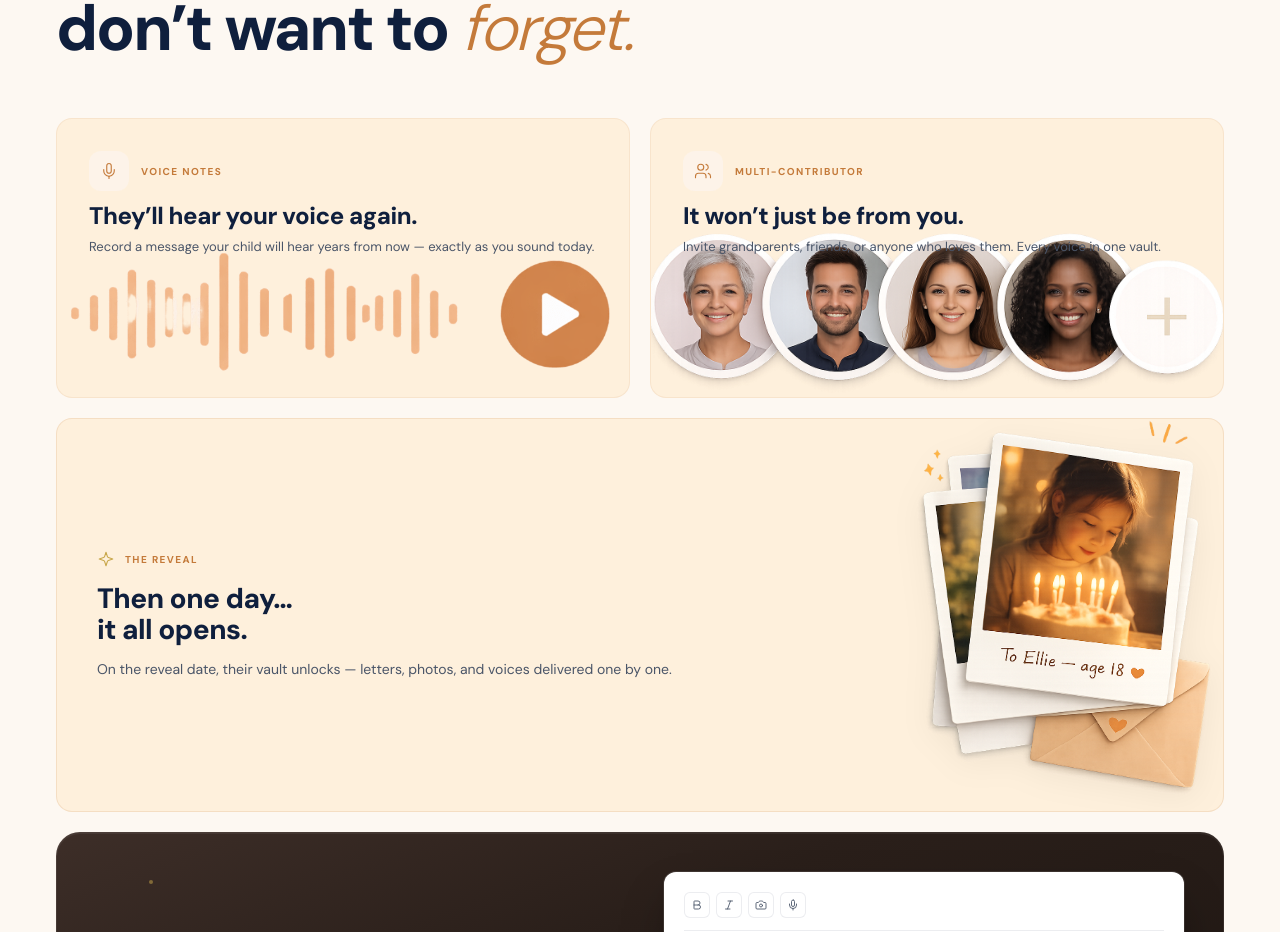
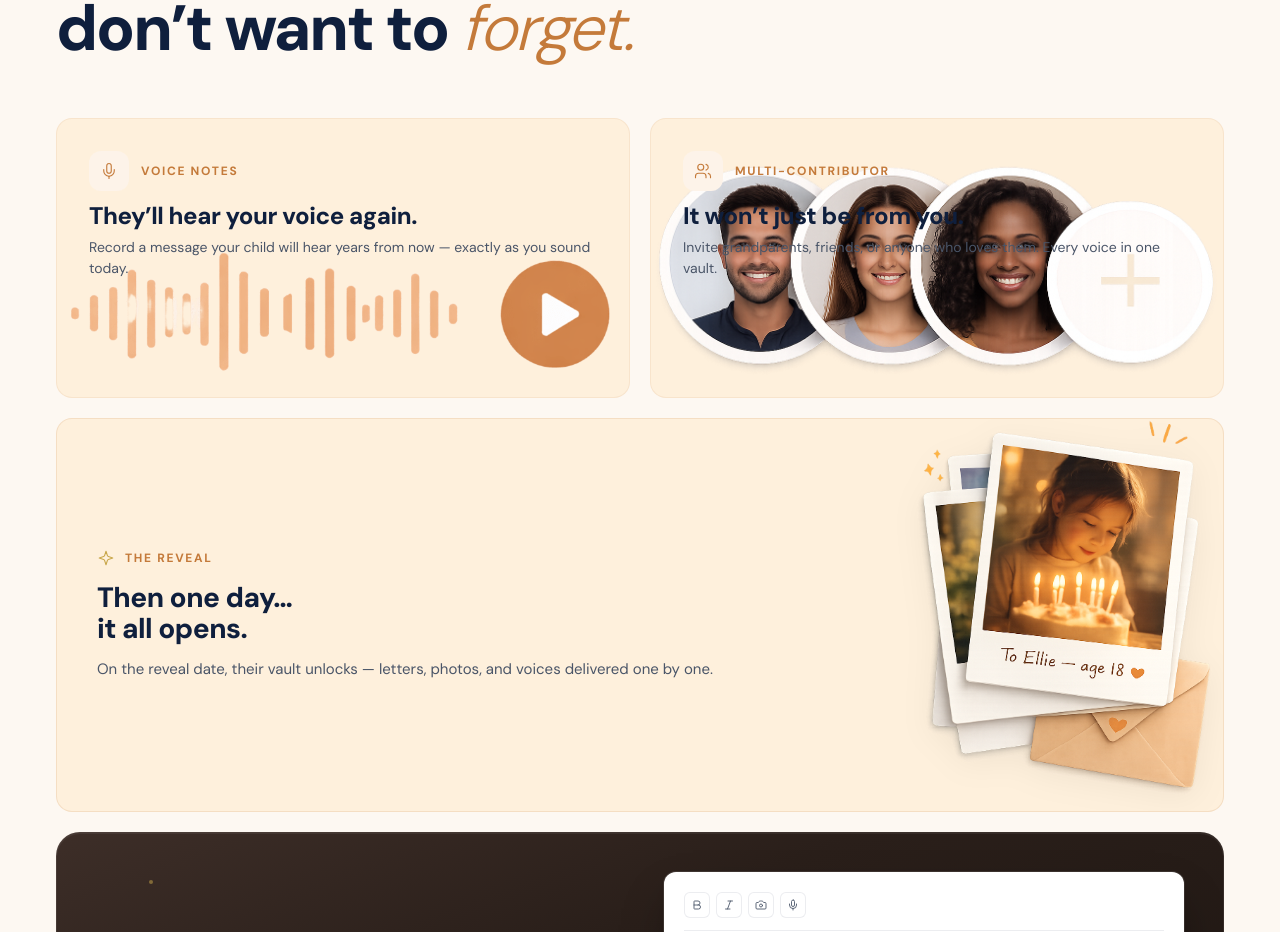
Before and after one commit to hteaopco/UntilThen, a Next.js app: page / in a window 1280 px wide. Shown: the part 1107-2039 px from the top of the page. Built offline with nearby package versions, Linux system fonts and the light colour scheme; no server answers.

Commit message:
Bump body and eyebrow font sizes on Voice/Multi/Reveal cards for readability
https://claude.ai/code/session_01FWRsqKhKb6urbkPKmehrBk

```diff
--- a/src/components/landing/Features.tsx
+++ b/src/components/landing/Features.tsx
@@ -85,14 +85,14 @@ export function Features() {
                   <div className="w-8 h-8 sm:w-10 sm:h-10 rounded-xl bg-amber-tint flex items-center justify-center">
                     <Mic size={18} strokeWidth={1.5} className="text-amber" />
                   </div>
-                  <span className="text-[9px] sm:text-[10px] font-bold tracking-[0.14em] uppercase text-amber">
+                  <span className="text-[11px] sm:text-[12px] font-bold tracking-[0.14em] uppercase text-amber">
                     Voice Notes
                   </span>
                 </div>
                 <h3 className="text-[16px] sm:text-[20px] lg:text-[24px] font-extrabold text-navy mb-1.5 sm:mb-2 tracking-[-0.4px] leading-[1.06]">
                   They&rsquo;ll hear your voice again.
                 </h3>
-                <p className="text-[11px] sm:text-[13px] leading-[1.55] text-ink-mid">
+                <p className="text-[13px] sm:text-[14px] leading-[1.55] text-ink-mid">
                   Record a message your child will hear years from now &mdash; exactly as you sound today.
                 </p>
               </div>
@@ -113,19 +113,19 @@ export function Features() {
                   <div className="w-8 h-8 sm:w-10 sm:h-10 rounded-xl bg-amber-tint flex items-center justify-center">
                     <Users size={18} strokeWidth={1.5} className="text-amber" />
                   </div>
-                  <span className="text-[9px] sm:text-[10px] font-bold tracking-[0.14em] uppercase text-amber">
+                  <span className="text-[11px] sm:text-[12px] font-bold tracking-[0.14em] uppercase text-amber">
                     Multi-Contributor
                   </span>
                 </div>
                 <h3 className="text-[16px] sm:text-[20px] lg:text-[24px] font-extrabold text-navy mb-1.5 sm:mb-2 tracking-[-0.4px] leading-[1.06]">
                   It won&rsquo;t just be from you.
                 </h3>
-                <p className="text-[11px] sm:text-[13px] leading-[1.55] text-ink-mid">
+                <p className="text-[13px] sm:text-[14px] leading-[1.55] text-ink-mid">
                   Invite grandparents, friends, or anyone who loves them. Every voice in one vault.
                 </p>
               </div>
               <Image
-                src="/IMG_2311.png"
+                src="/IMG_2324.png"
                 alt="Contributors"
                 width={500}
                 height={120}
@@ -144,7 +144,7 @@ export function Features() {
                     <path d="m12 3-1.912 5.813a2 2 0 0 1-1.275 1.275L3 12l5.813 1.912a2 2 0 0 1 1.275 1.275L12 21l1.912-5.813a2 2 0 0 1 1.275-1.275L21 12l-5.813-1.912a2 2 0 0 1-1.275-1.275L12 3Z" />
                   </svg>
                 </span>
-                <span className="text-[10px] font-bold tracking-[0.14em] uppercase text-amber">
+                <span className="text-[12px] font-bold tracking-[0.14em] uppercase text-amber">
                   The Reveal
                 </span>
               </div>
@@ -153,7 +153,7 @@ export function Features() {
                 <br />
                 it all opens.
               </h3>
-              <p className="text-[12px] sm:text-[14px] leading-[1.6] text-ink-mid">
+              <p className="text-[14px] sm:text-[15px] leading-[1.6] text-ink-mid">
                 On the reveal date, their vault unlocks &mdash; letters, photos, and voices delivered one by one.
               </p>
             </div>
```
